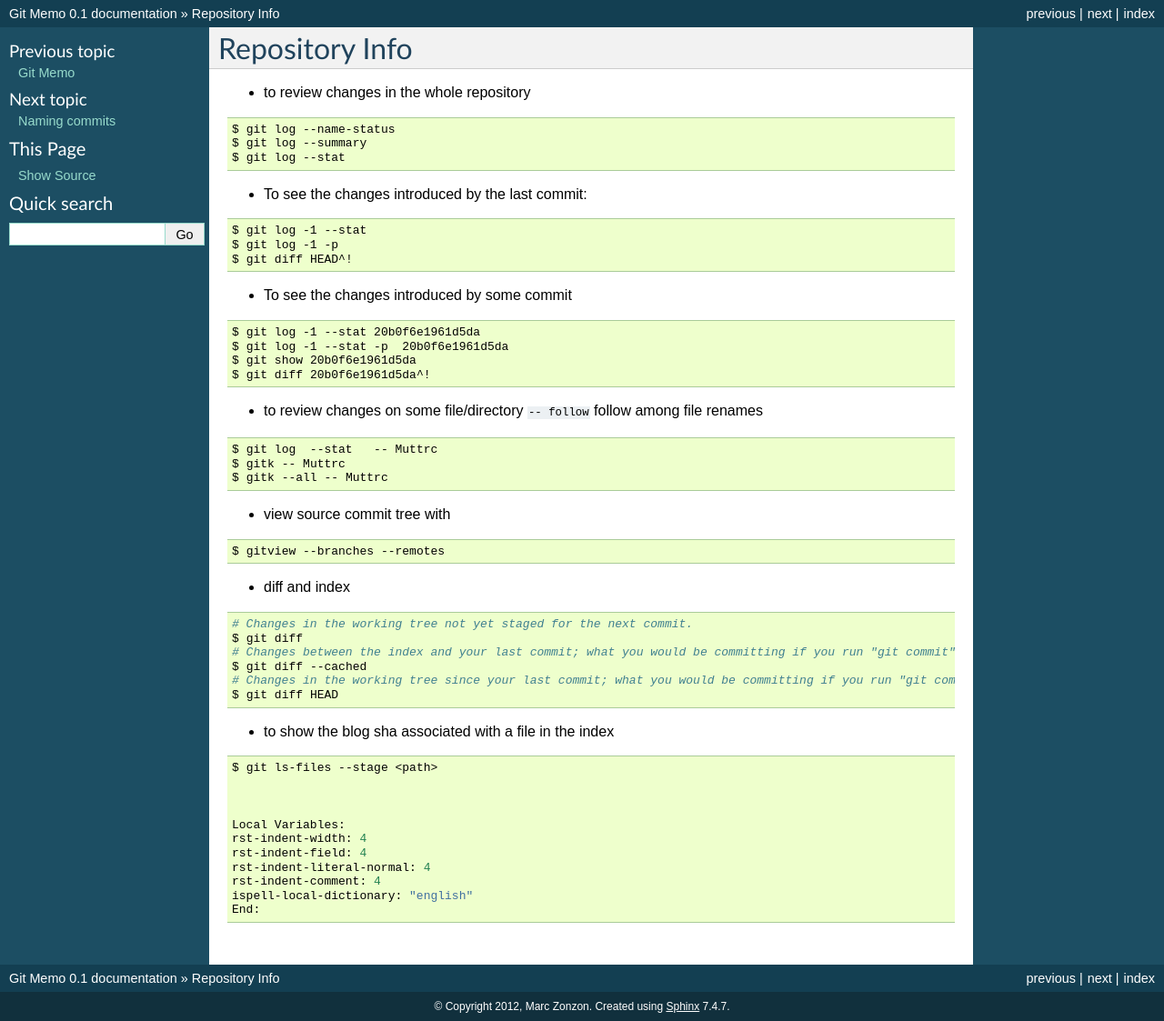
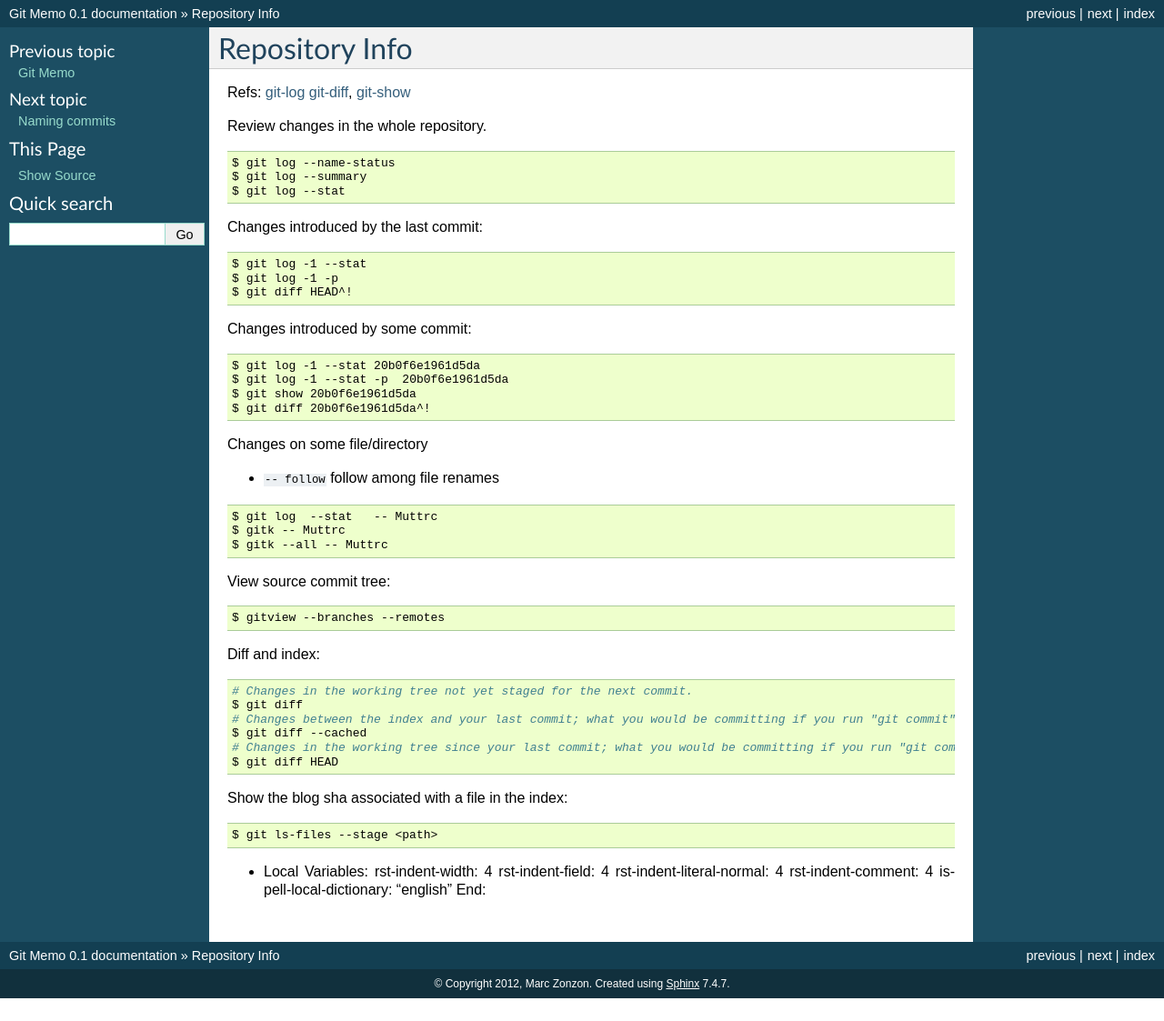
Before and after one commit to marczz/git-memo, a Sphinx documentation site: the page built from source/git_info.rst, in a window 1280 px wide. Shown: the whole page at 91% size. Built offline with Sphinx 7.4.7, drawn with Linux system fonts in a browser that asks for light colours; after the commit the page ends 1098 px from its top, so only the background shows below that.

Commit message:
git_info.rst: more material

```diff
--- a/source/git_info.rst
+++ b/source/git_info.rst
@@ -1,7 +1,11 @@
 Repository Info
 ===============
 
--  to review changes in the whole repository
+Refs: :gitdoc:`git-log <git-log>` :gitdoc:`git-diff <git-diff>`,
+:gitdoc:`git-show <git-show>`
+
+
+Review changes in the whole repository.
 
 ::
 
@@ -9,7 +13,7 @@ Repository Info
     $ git log --summary
     $ git log --stat
 
--  To see the changes introduced by the last commit:
+Changes introduced by the last commit:
 
 ::
 
@@ -17,7 +21,7 @@ Repository Info
     $ git log -1 -p
     $ git diff HEAD^!
 
--  To see the changes introduced by some commit
+Changes introduced by some commit:
 
 ::
 
@@ -26,8 +30,9 @@ Repository Info
     $ git show 20b0f6e1961d5da
     $ git diff 20b0f6e1961d5da^!
 
--  to review changes on some file/directory ``-- follow`` follow among
-   file renames
+Changes on some file/directory
+
+-    ``-- follow`` follow among file renames
 
 ::
 
@@ -35,13 +40,13 @@ Repository Info
     $ gitk -- Muttrc
     $ gitk --all -- Muttrc
 
--  view source commit tree with
+View source commit tree:
 
 ::
 
     $ gitview --branches --remotes
 
--  diff and index
+Diff and index:
 
 ::
 
@@ -52,14 +57,14 @@ Repository Info
     # Changes in the working tree since your last commit; what you would be committing if you run "git commit -a"
     $ git diff HEAD
 
--  to show the blog sha associated with a file in the index
+Show the blog sha associated with a file in the index:
 
 ::
 
     $ git ls-files --stage <path>
 
 
-
+-
     Local Variables:
     rst-indent-width: 4
     rst-indent-field: 4
```
